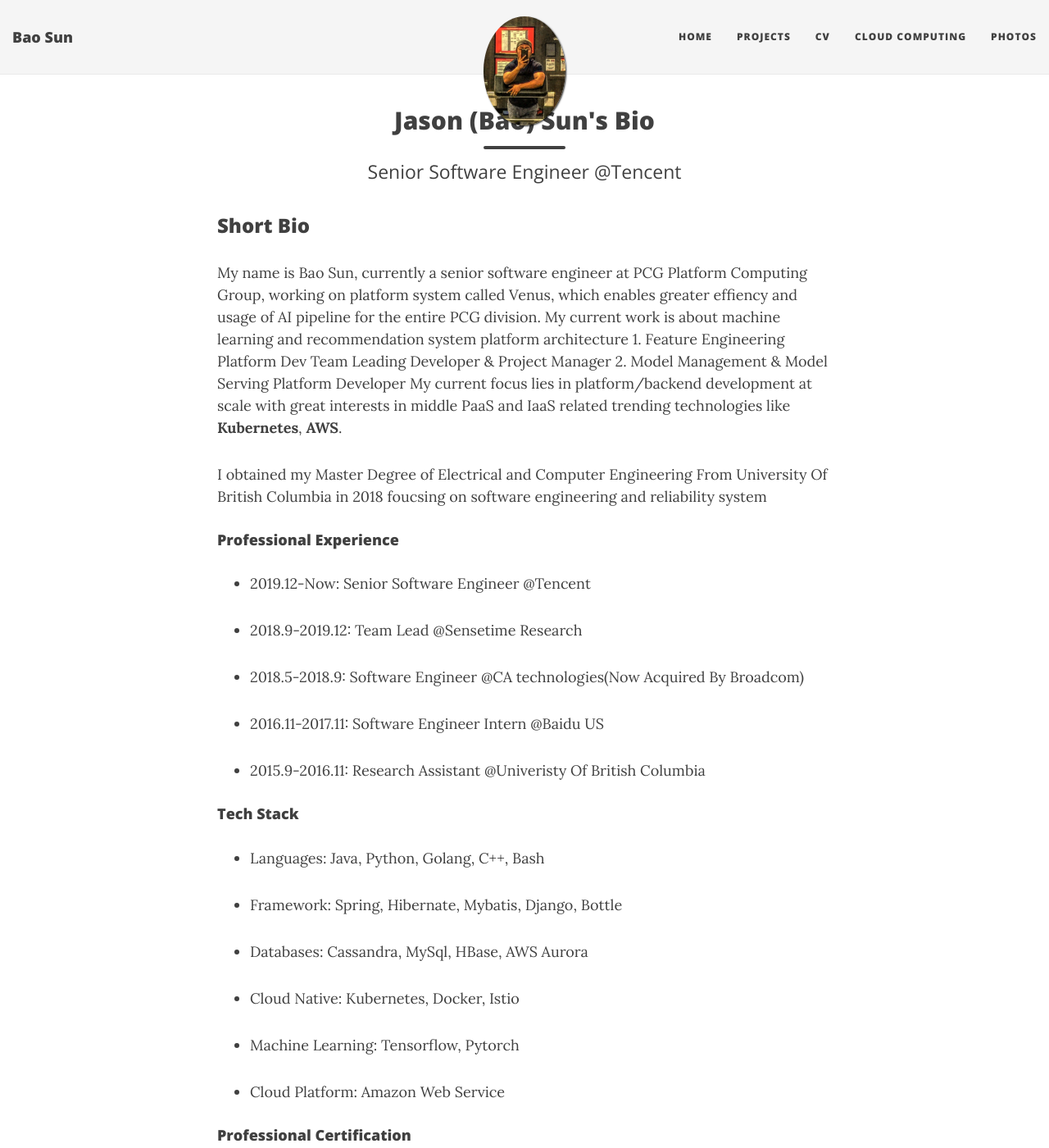
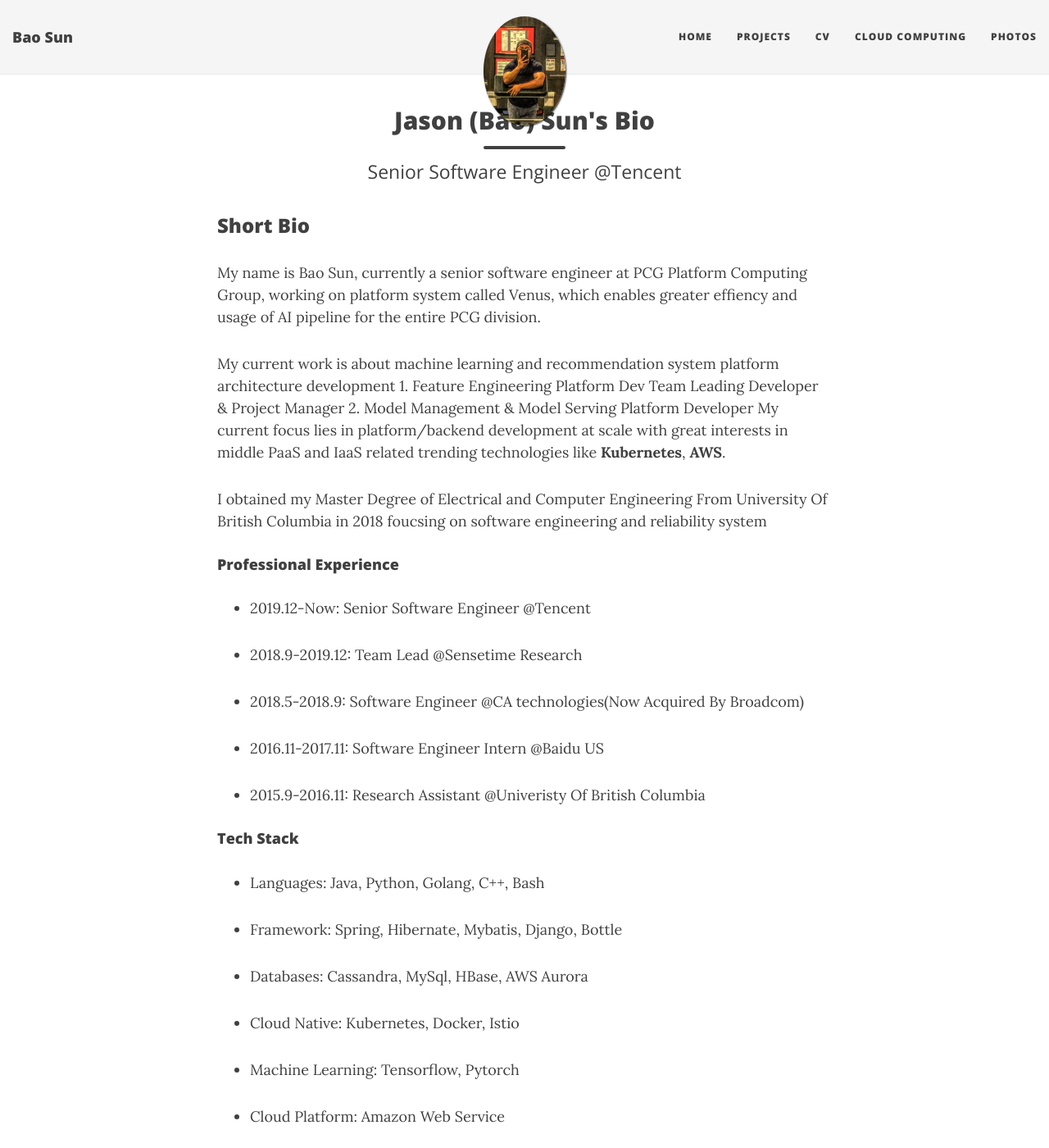
Before and after one commit to arthursunbao/arthursunbao.github.io, a Jekyll site: the page built from index.html, in a window 1280 px wide and 1400 px high. Shown: the whole window at 82% size. Built offline with Jekyll 4.4.1, drawn with Linux system fonts in a browser that asks for light colours; nearby versions of some CDN libraries; the list of posts is cut into pages by our own code; some of the changed text lies outside the part shown.

Commit message:
Update index.html
update index.html

```diff
--- a/index.html
+++ b/index.html
@@ -7,16 +7,14 @@ use-site-title: true
 
 <h3>Short Bio</h3>
 <p>My name is Bao Sun, currently a senior software engineer at PCG Platform Computing Group, working on platform system called Venus, which enables greater effiency and usage of AI pipeline for the entire PCG division.
-   My current work is about machine learning and recommendation system platform architecture
+</p><p>
+   My current work is about machine learning and recommendation system platform architecture development
    1. Feature Engineering Platform Dev Team Leading Developer & Project Manager
    2. Model Management & Model Serving Platform Developer
-  My current focus lies in platform/backend development at scale with great interests in middle PaaS and IaaS related trending technologies like <b>Kubernetes</b>, <b>AWS</b>.
-</p>
+  My current focus lies in platform/backend development at scale with great interests in middle PaaS and IaaS related trending technologies like <b>Kubernetes</b>, <b>AWS</b>.</p>
 <p>
 I obtained my Master Degree of Electrical and Computer Engineering From University Of British Columbia in 2018 foucsing on software engineering and reliability system
 </p>
-
-
 
 <h4>Professional Experience</h4>
 <p>
@@ -28,7 +26,6 @@ I obtained my Master Degree of Electrical and Computer Engineering From Universi
     <li><p>2015.9-2016.11: Research Assistant @Univeristy Of British Columbia</p></li>
   </ul>
 </p>
-
 
 <h4>Tech Stack</h4>
 <p>
```
Also changed, not shown: other parts of index.html (+1 -0 lines).
